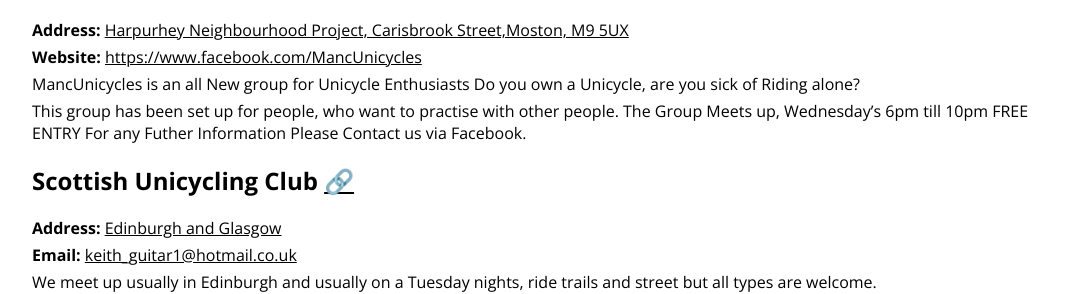
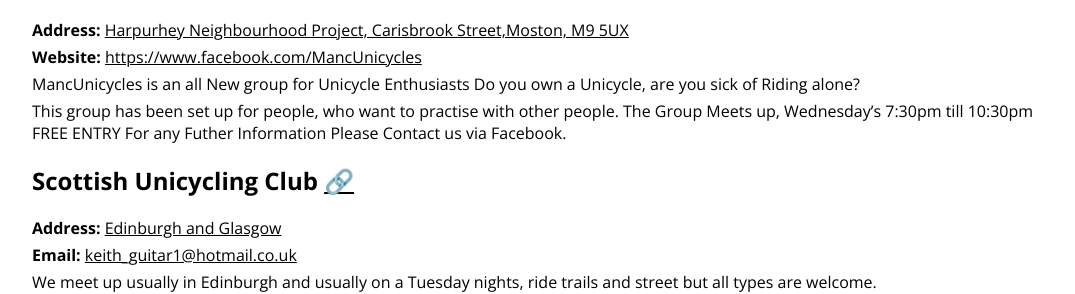
Before and after one commit to UnionOfUKUnicyclists/unionofukunicyclists.github.io, a Jekyll site: the page built from clubs/index.md, in a window 1280 px wide and 900 px high, scrolled down 3025 px. Shown: the part 160-454 px from the top of the window, without its empty margins (96-1171 px from the left). Built offline with Jekyll 4.4.1, drawn with Linux system fonts in a browser that asks for light colours; nearby versions of some CDN libraries.

Commit message:
Update Manc unicycle club times.

```diff
--- a/_data/clubs.yaml
+++ b/_data/clubs.yaml
@@ -213,7 +213,7 @@
     Unicycle, are you sick of Riding alone?
 
     This group has been set up for people, who want to practise with other
-    people.  The Group Meets up, Wednesday's 6pm till 10pm FREE ENTRY For any
+    people.  The Group Meets up, Wednesday's 7:30pm till 10:30pm FREE ENTRY For any
     Futher Information Please Contact us via Facebook.
 
 - name: "Scottish Unicycling Club"
```
